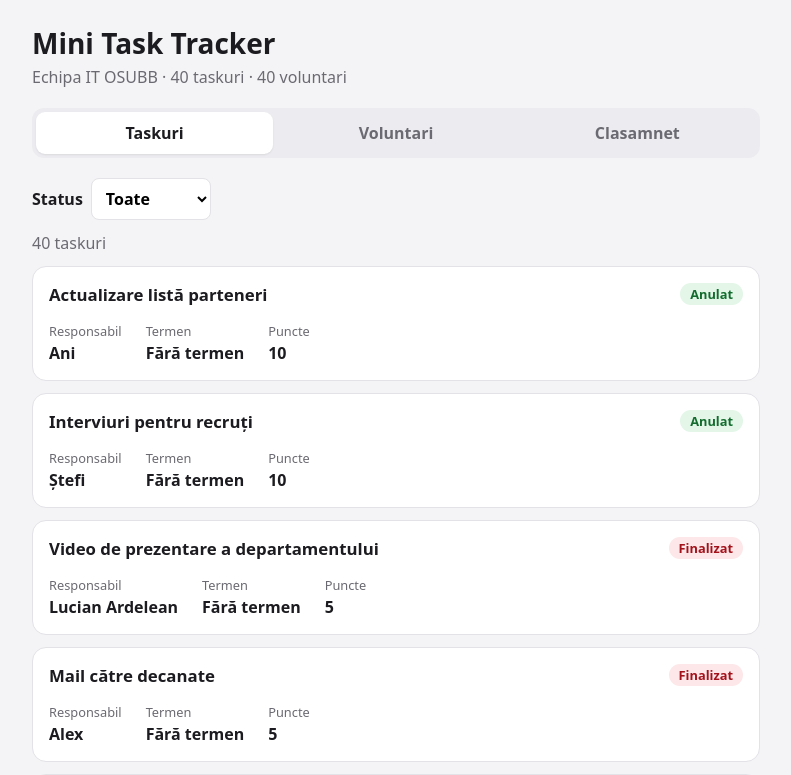
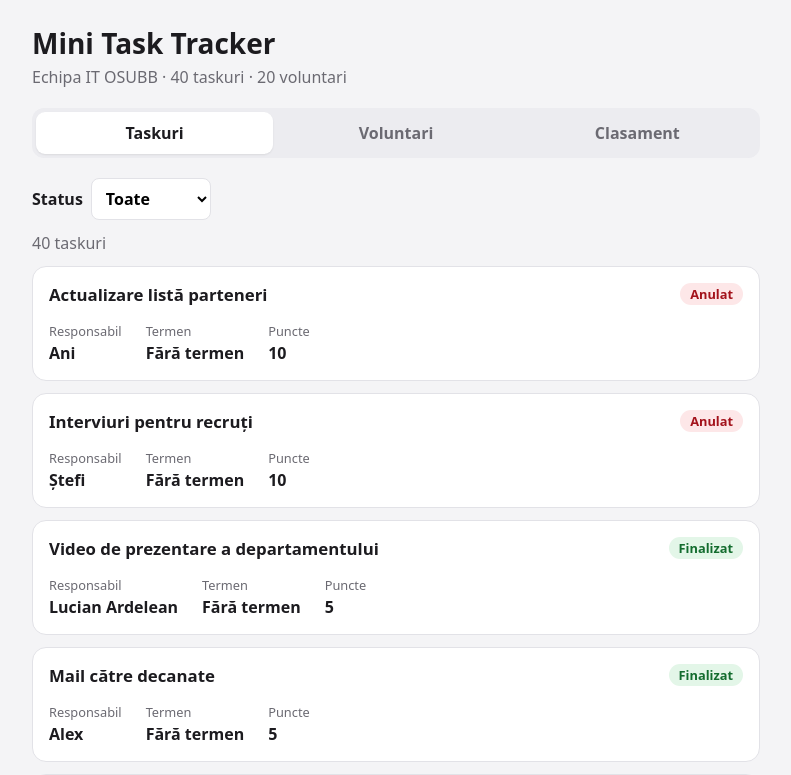
Before and after one commit to Alex-Bancila/osubb-app-challenge, a React (Vite) app: page / in a window 1280 px wide. Shown: the top 775 px of the page, without its empty margins (244-1035 px from the left). Built offline with nearby package versions, Linux system fonts and the light colour scheme.

Commit message:
Fixed 3 bugs (colors, mispelling and number of volunteers displayed)

```diff
--- a/src/App.tsx
+++ b/src/App.tsx
@@ -14,7 +14,7 @@ type Tab = 'tasks' | 'volunteers' | 'leaderboard';
 const tabs: { id: Tab; label: string }[] = [
   { id: 'tasks', label: 'Taskuri' },
   { id: 'volunteers', label: 'Voluntari' },
-  { id: 'leaderboard', label: 'Clasamnet' },
+  { id: 'leaderboard', label: 'Clasament' },
 ];
 
 export default function App() {
@@ -26,7 +26,7 @@ export default function App() {
       <header className="app-header">
         <h1>Mini Task Tracker</h1>
         <p className="app-subtitle">
-          Echipa IT OSUBB · {tasks.length} taskuri · {tasks.length} voluntari
+          Echipa IT OSUBB · {tasks.length} taskuri · {volunteers.length} voluntari
         </p>
       </header>
 
--- a/src/components/StatusBadge.tsx
+++ b/src/components/StatusBadge.tsx
@@ -11,8 +11,8 @@ const labels: Record<TaskStatus, string> = {
 const colours: Record<TaskStatus, string> = {
   todo: 'badge badge-neutral',
   in_progress: 'badge badge-info',
-  done: 'badge badge-danger',
-  cancelled: 'badge badge-success',
+  done: 'badge badge-success',
+  cancelled: 'badge badge-danger',
 };
 
 export function StatusBadge({ status }: { status: TaskStatus }) {
```
Also changed, not shown: 2 other files (tests, documents, lock files or other folders).
